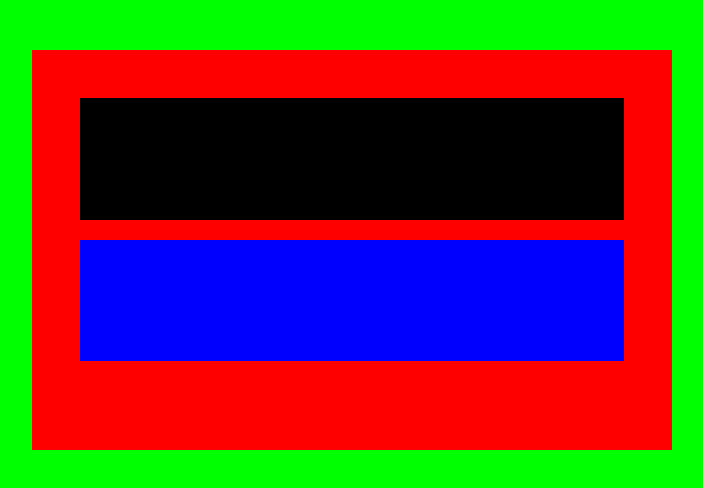
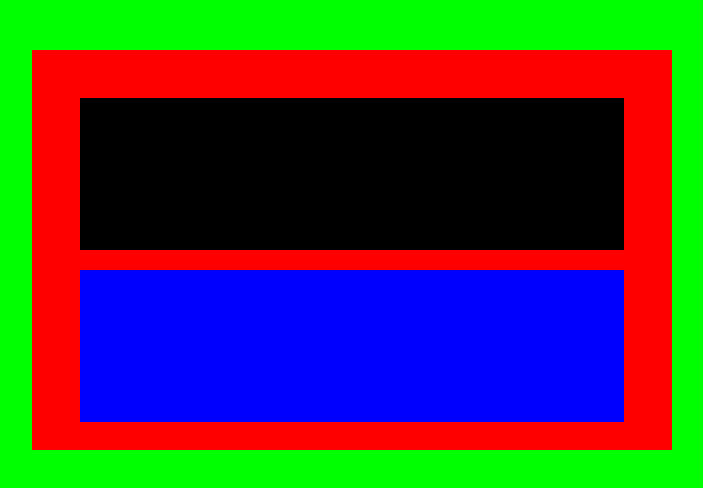
Before and after one commit to JoseBlois/HTML-CSS, a plain HTML site: page 1-d/index.html in a window 1280 px wide. Shown: the whole page, without its empty margins (288-991 px from the left). Drawn offline with Linux system fonts and the light colour scheme.

Commit message:
un par de arreglos a los ejercicios

```diff
--- a/1-d/css/styles.css
+++ b/1-d/css/styles.css
@@ -16,7 +16,7 @@ body{
 }
 #div1 div{
     width: 100%;
-    height: 40%;
+    height: 50%;
 }
 #div2{
     background: #000000;
--- a/1-e/css/styles.css
+++ b/1-e/css/styles.css
@@ -17,7 +17,7 @@ body{
 #div1 div{
     width: 100%;
     height: 20%;
-    margin-bottom: 25px;
+    margin-bottom: 35px;
 }
 #div2{
     background: lightgrey;
```
